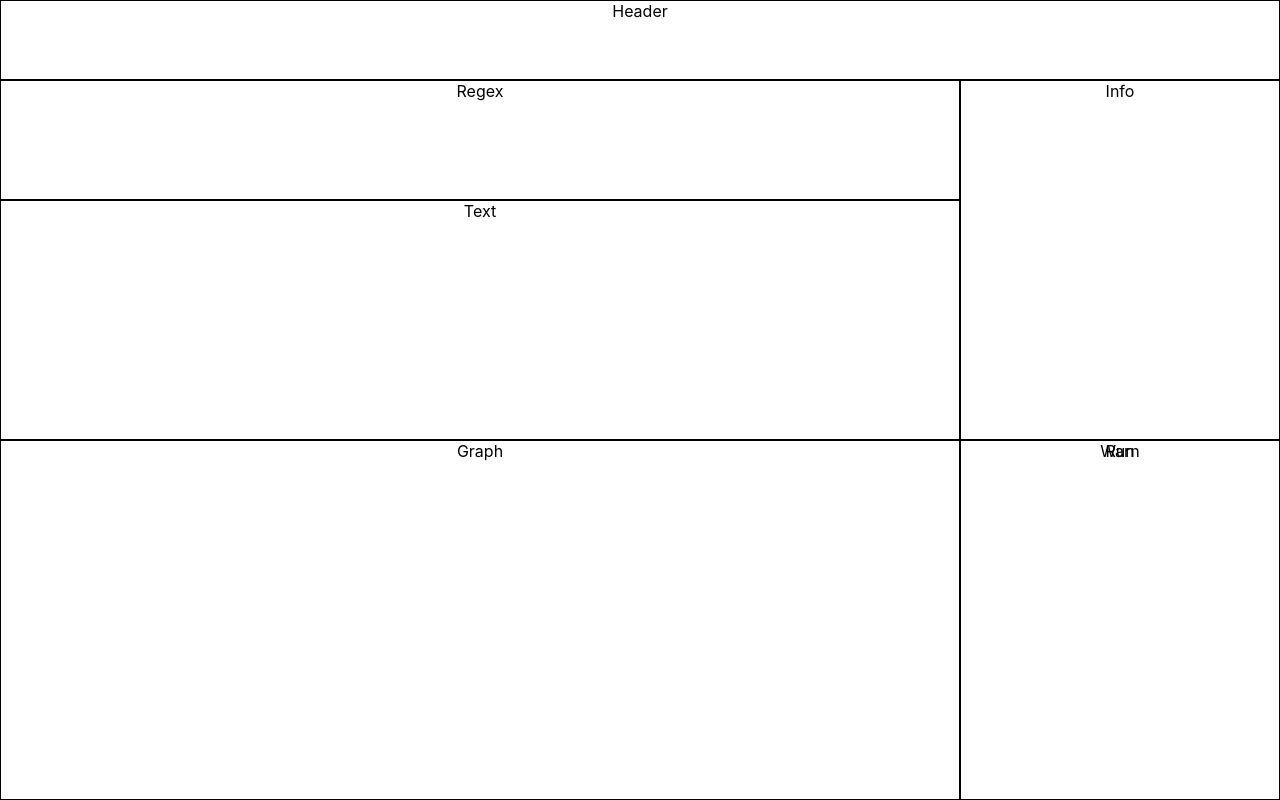
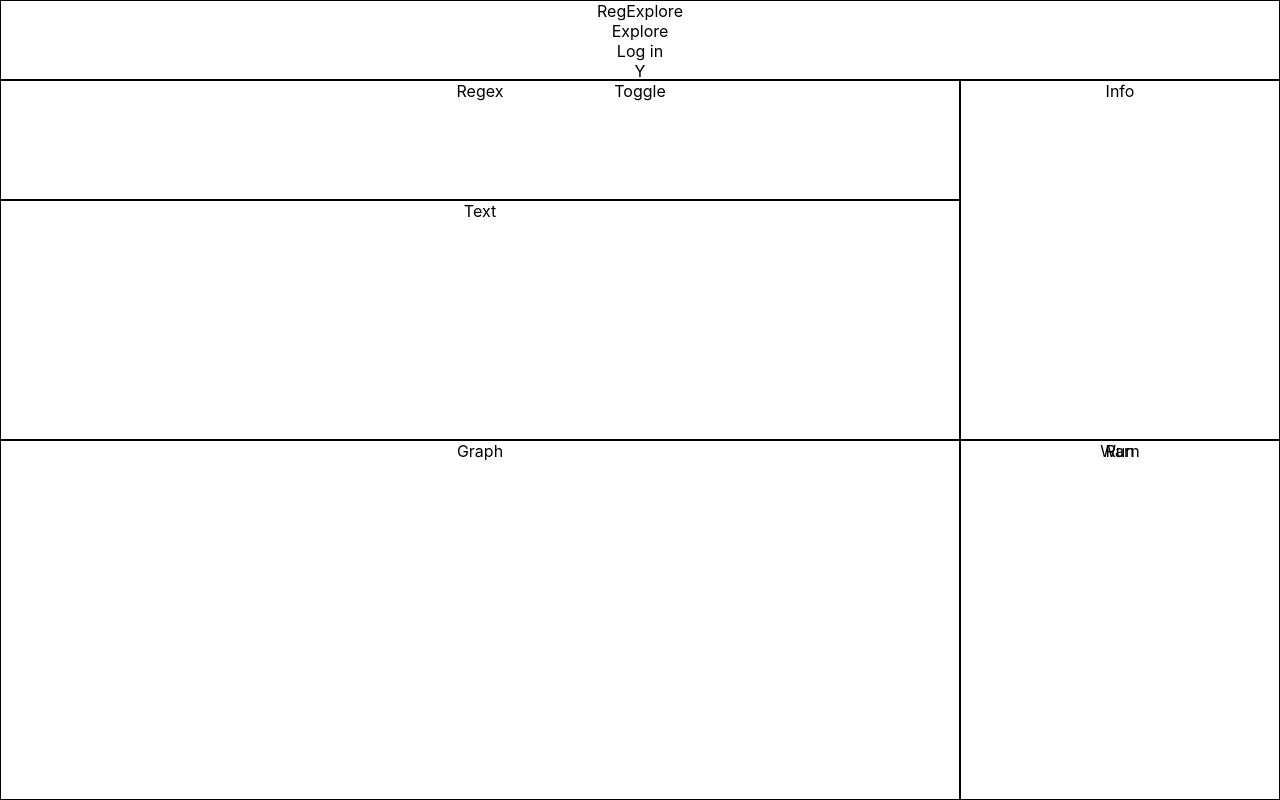
Before and after one commit to ycandau/regexplore_v2, a React (Create React App) app: page / in a window 1280 px wide. Built offline with nearby package versions, Linux system fonts and the light colour scheme.

Commit message:
Add basic header component

```diff
--- a/src/components/App.tsx
+++ b/src/components/App.tsx
@@ -2,6 +2,9 @@
 // Imports
 
 import { ReactElement } from 'react';
+
+import Header from './Header';
+
 import './App.css';
 
 //------------------------------------------------------------------------------
@@ -10,7 +13,7 @@ import './App.css';
 const App = (): ReactElement => {
   return (
     <main id="app">
-      <section id="header">Header</section>
+      <Header />
       <section id="regex">Regex</section>
       <section id="text">Text</section>
       <section id="graph">Graph</section>
--- /dev/null
+++ b/src/components/Header.tsx
@@ -0,0 +1,25 @@
+//------------------------------------------------------------------------------
+// Imports
+
+import { ReactElement } from 'react';
+
+//------------------------------------------------------------------------------
+// Default export
+
+const Header = (): ReactElement => {
+  return (
+    <div id="header">
+      <div className="logo">RegExplore</div>
+      <div className="link">Explore</div>
+      <div className="link">Log in</div>
+      <div className="avatar">
+        <div>Y</div>
+      </div>
+      <div className="theme-toggle">Toggle</div>
+    </div>
+  );
+};
+
+//------------------------------------------------------------------------------
+
+export default Header;
```
